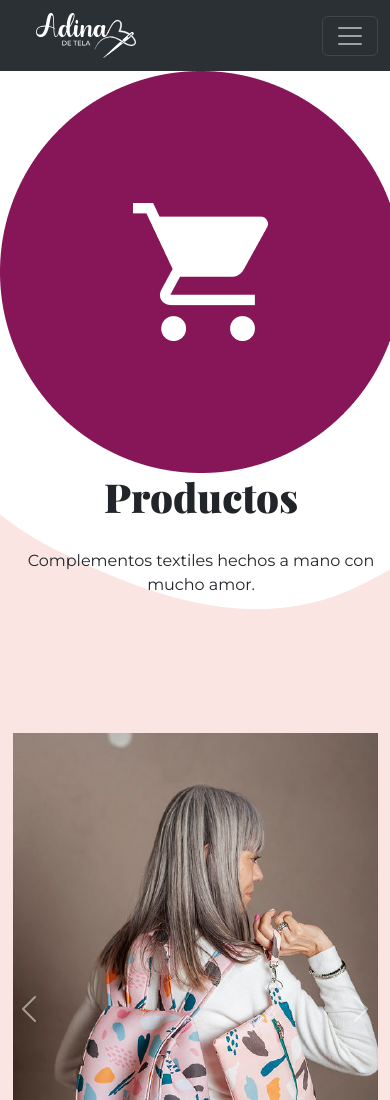
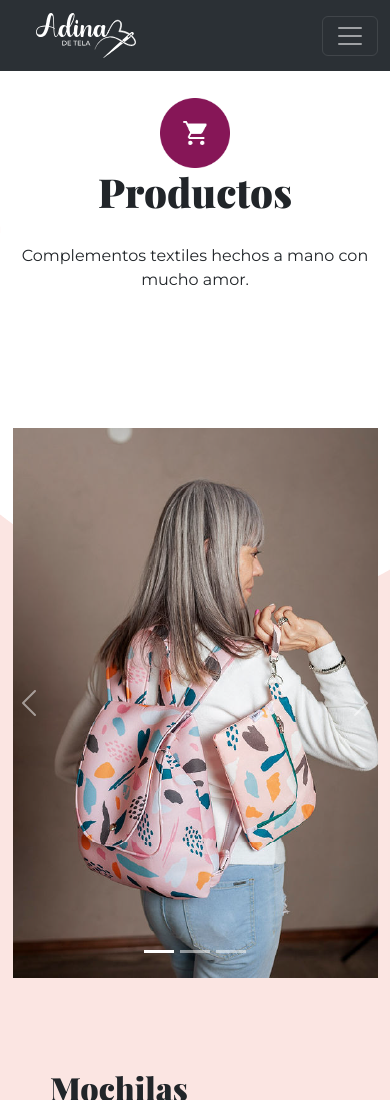
Before and after one commit to marianadlp/pre-entrega-3-de-la-pena, a plain HTML site: page pages/productos.html in a window 390 px wide. Shown: the top 1100 px of the page. Drawn offline with nearby package versions, Linux system fonts and the light colour scheme.

Commit message:
Arreglé tamaño de hero images en secciones y responsive

```diff
--- a/css/style.css
+++ b/css/style.css
@@ -7,6 +7,10 @@
   box-sizing: border-box; }
 
 /* Fonts */
+/* Main*/
+main {
+  margin-top: 10%; }
+
 /* Hero content */
 .hero-content {
   display: flex;
@@ -89,6 +93,8 @@
 /*Media queries*/
 @media (max-width: 768px) {
   /*Tamaño mediano*/
+  main {
+    margin-top: 15%; }
   .hero-content {
     flex-direction: column-reverse;
     text-align: center; }
@@ -97,6 +103,8 @@
 
 @media (max-width: 420px) {
   /*Tamaño chico*/
+  main {
+    margin-top: 25%; }
   .hero-content {
     flex-direction: column-reverse;
     text-align: center; }
@@ -117,6 +125,13 @@
 .navbar-dark, .navbar[data-bs-theme=dark] {
   --bs-navbar-hover-color: #fbe5e2;
   --bs-navbar-active-color: #fbe5e2; }
+
+.header {
+  position: fixed;
+  top: 0;
+  left: 0;
+  z-index: 3;
+  width: 100%; }
 
 /*Body*/
 .index-body {
@@ -241,6 +256,11 @@
   background-repeat: no-repeat;
   background-position: top right; }
 
+/* Hero content*/
+.hero-img-preguntas img {
+  max-width: 250px;
+  padding: auto; }
+
 /*Accordion*/
 .preguntas-frecuentes {
   margin: 3rem; }
@@ -261,11 +281,29 @@
 .accordion-body {
   font-family: 'Montserrat'; }
 
+/* Media queries */
+@media (max-width: 768px) {
+  /*Tamaño mediano*/
+  .hero-img-preguntas img {
+    width: 150px;
+    padding: auto; } }
+
+@media (max-width: 420px) {
+  /*Tamaño chico*/
+  .hero-img-preguntas img {
+    width: 70px;
+    padding: auto; } }
+
 /*Body*/
 .productos-body {
   background-color: #fbe5e2;
   background-image: url("../media/forma-fondo-productos.png");
   background-repeat: no-repeat; }
+
+/* Hero content*/
+.hero-img-productos img {
+  max-width: 250px;
+  padding: auto; }
 
 /*Sections*/
 .seccion-productos {
@@ -287,6 +325,19 @@
     font-family: 'Montserrat', sans-serif;
     font-size: 1rem; }
 
+/* Media queries */
+@media (max-width: 768px) {
+  /*Tamaño mediano*/
+  .hero-img-productos img {
+    width: 150px;
+    padding: auto; } }
+
+@media (max-width: 420px) {
+  /*Tamaño chico*/
+  .hero-img-productos img {
+    width: 70px;
+    padding: auto; } }
+
 /* Body */
 .sobre-mi-body {
   background-color: #ffffff;
@@ -299,7 +350,7 @@
   display: flex;
   justify-content: space-around; }
   .hero-img-sobre-mi img {
-    width: 350px;
+    width: 300px;
     padding-top: 50px; }
 
 /* Sections */
--- a/pages/productos.html
+++ b/pages/productos.html
@@ -53,7 +53,7 @@
                 <h1>Productos</h1>
                 <p class="bajada-hero">Complementos textiles hechos a mano con mucho amor.</p>
             </div>
-            <div class="hero-img">
+            <div class="hero-img-productos">
                 <img src="../media/hero-image-productos.png" alt="Ícono carrito de compras con fondo violeta.">
             </div>
         </section>
--- a/scss/sections/_header.scss
+++ b/scss/sections/_header.scss
@@ -13,3 +13,10 @@
     --bs-navbar-active-color: #fbe5e2;
 
 }
+.header{
+    position: fixed;
+    top: 0;
+    left: 0;
+    z-index: 3;
+    width: 100%;
+}
--- a/scss/sections/_main-productos.scss
+++ b/scss/sections/_main-productos.scss
@@ -4,6 +4,16 @@
     background-color: #fbe5e2;
     background-image: url("../media/forma-fondo-productos.png");
     background-repeat: no-repeat;
+}
+
+/* Hero content*/
+
+.hero-img-productos{
+    img{
+        max-width: 250px;
+        padding: auto;
+
+    }
 }
 
 /*Sections*/
@@ -30,3 +40,20 @@
         font-size: 1rem;
     }
 }
+
+/* Media queries */
+
+@media (max-width: 768px) {
+    /*Tamaño mediano*/
+    .hero-img-productos img {
+        width: 150px;
+        padding: auto;
+    }
+}
+@media (max-width: 420px) {
+    /*Tamaño chico*/
+    .hero-img-productos img {
+        width: 70px;
+        padding: auto;
+    }
+}
--- a/scss/sections/_main-sobre-mi.scss
+++ b/scss/sections/_main-sobre-mi.scss
@@ -13,7 +13,7 @@
     display: flex;
     justify-content: space-around;
     img{
-        width: 350px;
+        width: 300px;
         padding-top: 50px;
     }
 }
--- a/scss/utilities/_general.scss
+++ b/scss/utilities/_general.scss
@@ -2,6 +2,12 @@
 
 @import url('https://fonts.googleapis.com/css2?family=Montserrat:wght@300;400;600&display=swap');
 @import url('https://fonts.googleapis.com/css2?family=Playfair+Display:wght@900&display=swap');
+
+/* Main*/
+
+main{
+    margin-top: 10%;
+}
 
 /* Hero content */
 
@@ -101,6 +107,9 @@
 
 @media (max-width: 768px) {
     /*Tamaño mediano*/
+    main{
+        margin-top: 15%;
+    }
     .hero-content{
         flex-direction: column-reverse;
         text-align: center;
@@ -112,6 +121,9 @@
 
 @media (max-width: 420px) {
     /*Tamaño chico*/
+    main{
+        margin-top: 25%;
+    }
     .hero-content{
         flex-direction: column-reverse;
         text-align: center;
```
Also changed, not shown: pages/preguntas-frecuentes.html (+1 -1 lines), scss/sections/_main-preguntas-frecuentes.scss (+27 -0 lines).
